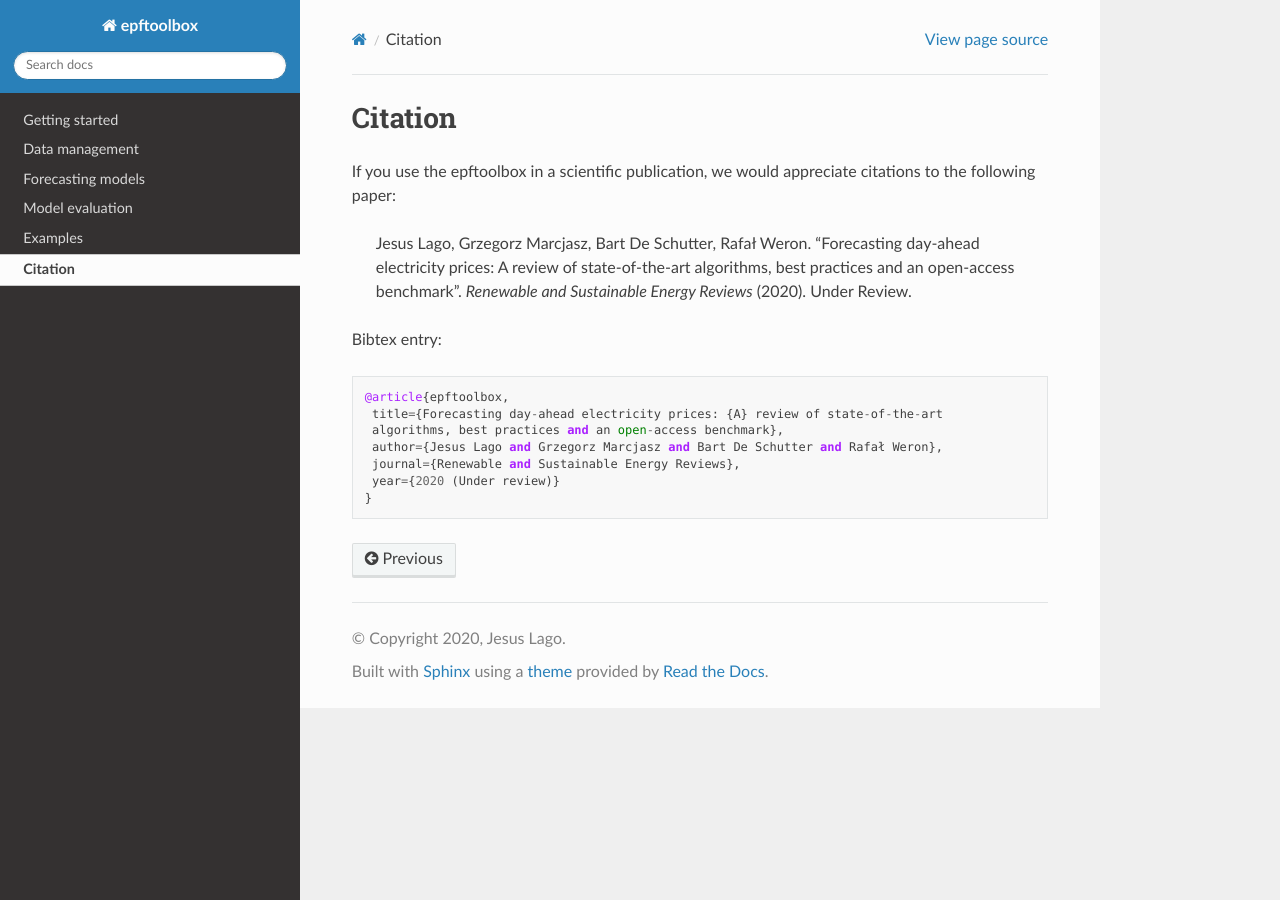
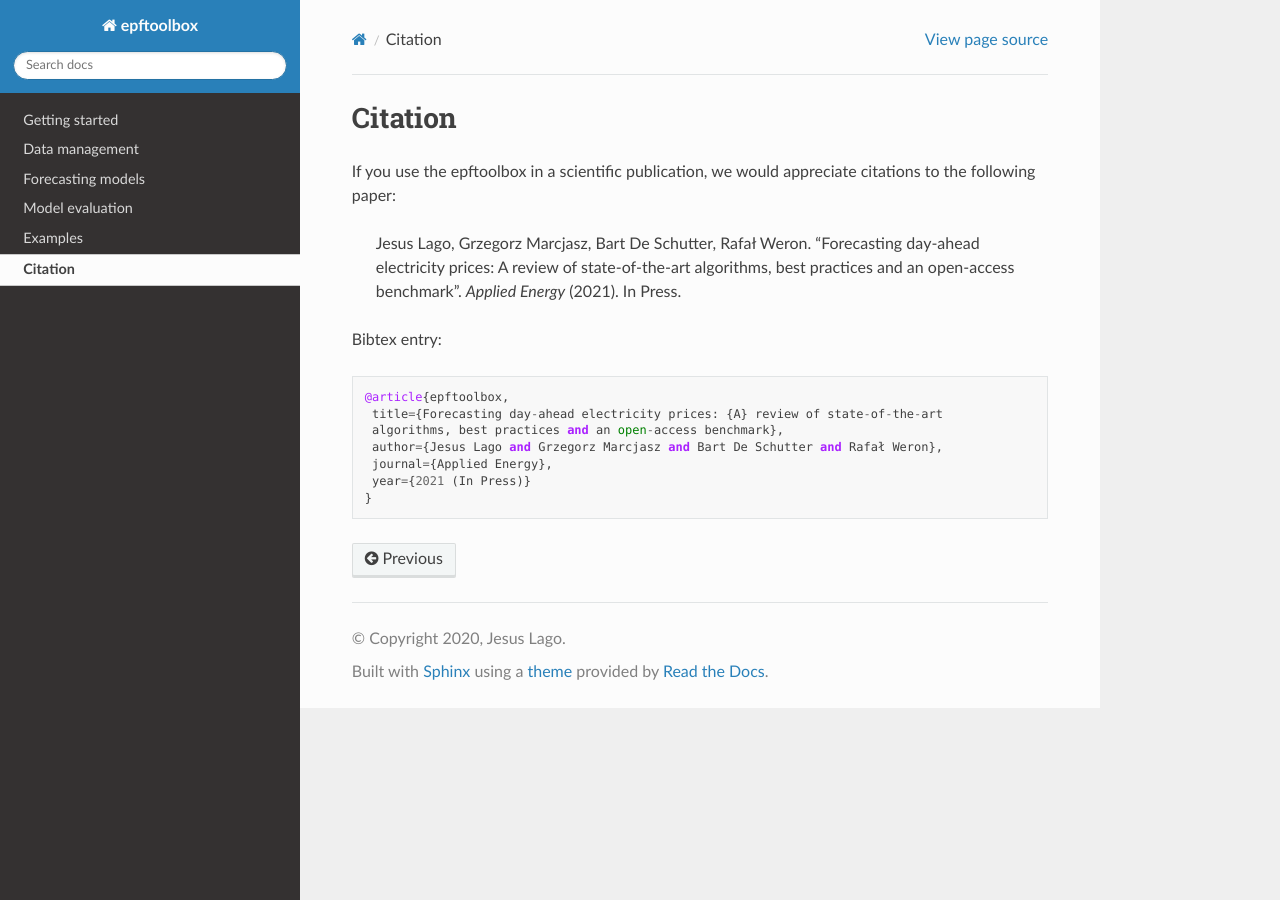
Before and after one commit to jeslago/epftoolbox, a Sphinx documentation site: the page built from docs/modules/cite.rst, in a window 1280 px wide. Built offline with Sphinx 7.4.7 and the Read the Docs theme 2.0.0, drawn with Linux system fonts in a browser that asks for light colours.

Commit message:
Changing citation of the library to newly accepted paper in Applied Energy

```diff
--- a/docs/modules/cite.rst
+++ b/docs/modules/cite.rst
@@ -8,7 +8,7 @@ If you use the epftoolbox in a scientific publication, we would appreciate citat
 
     Jesus Lago, Grzegorz Marcjasz, Bart De Schutter, Rafał Weron. "Forecasting day-ahead
     electricity prices: A review of state-of-the-art algorithms, best practices and an
-    open-access benchmark". *Renewable and Sustainable Energy Reviews* (2020). Under Review.
+    open-access benchmark". *Applied Energy* (2021). In Press.
 
 
 Bibtex entry::
@@ -17,6 +17,6 @@ Bibtex entry::
      title={Forecasting day-ahead electricity prices: {A} review of state-of-the-art
      algorithms, best practices and an open-access benchmark},
      author={Jesus Lago and Grzegorz Marcjasz and Bart De Schutter and Rafał Weron},
-     journal={Renewable and Sustainable Energy Reviews},
-     year={2020 (Under review)}
+     journal={Applied Energy},
+     year={2021 (In Press)}
     }
--- a/docs/modules/models.rst
+++ b/docs/modules/models.rst
@@ -20,4 +20,4 @@ hyperparameter optimization, daily recalibration, and prediction.
 
 A more detailed explanations of the models can be obtained in:
 
-	J. Lago, G. Marcjasz, B. De Schutter, R. Weron. "Forecasting day-ahead electricity prices: A review of state-of-the-art algorithms, best practices and an open-access benchmark". *Renewable and Sustainable Energy Reviews (2020)*. Under Review.
+	J. Lago, G. Marcjasz, B. De Schutter, R. Weron. "Forecasting day-ahead electricity prices: A review of state-of-the-art algorithms, best practices and an open-access benchmark". *Applied Energy* (2021). In Press.
--- a/docs/modules/started.rst
+++ b/docs/modules/started.rst
@@ -37,6 +37,6 @@ To learn how to use the library, there are three possibilities:
 
 3. Finally, the library and its functionalities are explained in detail in the following article:
 
-    J. Lago, G. Marcjasz, B. De Schutter, R. Weron. "Forecasting day-ahead electricity prices: A review of state-of-the-art algorithms, best practices and an open-access benchmark". *Renewable and Sustainable Energy Reviews (2020)*. Under Review.
+    J. Lago, G. Marcjasz, B. De Schutter, R. Weron. "Forecasting day-ahead electricity prices: A review of state-of-the-art algorithms, best practices and an open-access benchmark". *Applied Energy* (2021). In Press.
 
 For the most comprehensive introduction to the library, the user should first read the article, then the documentation, and finally go through the available :ref:`examples<examples>`.
```
Also changed, not shown: README.md (+4 -4 lines), forecasts/README.md.
